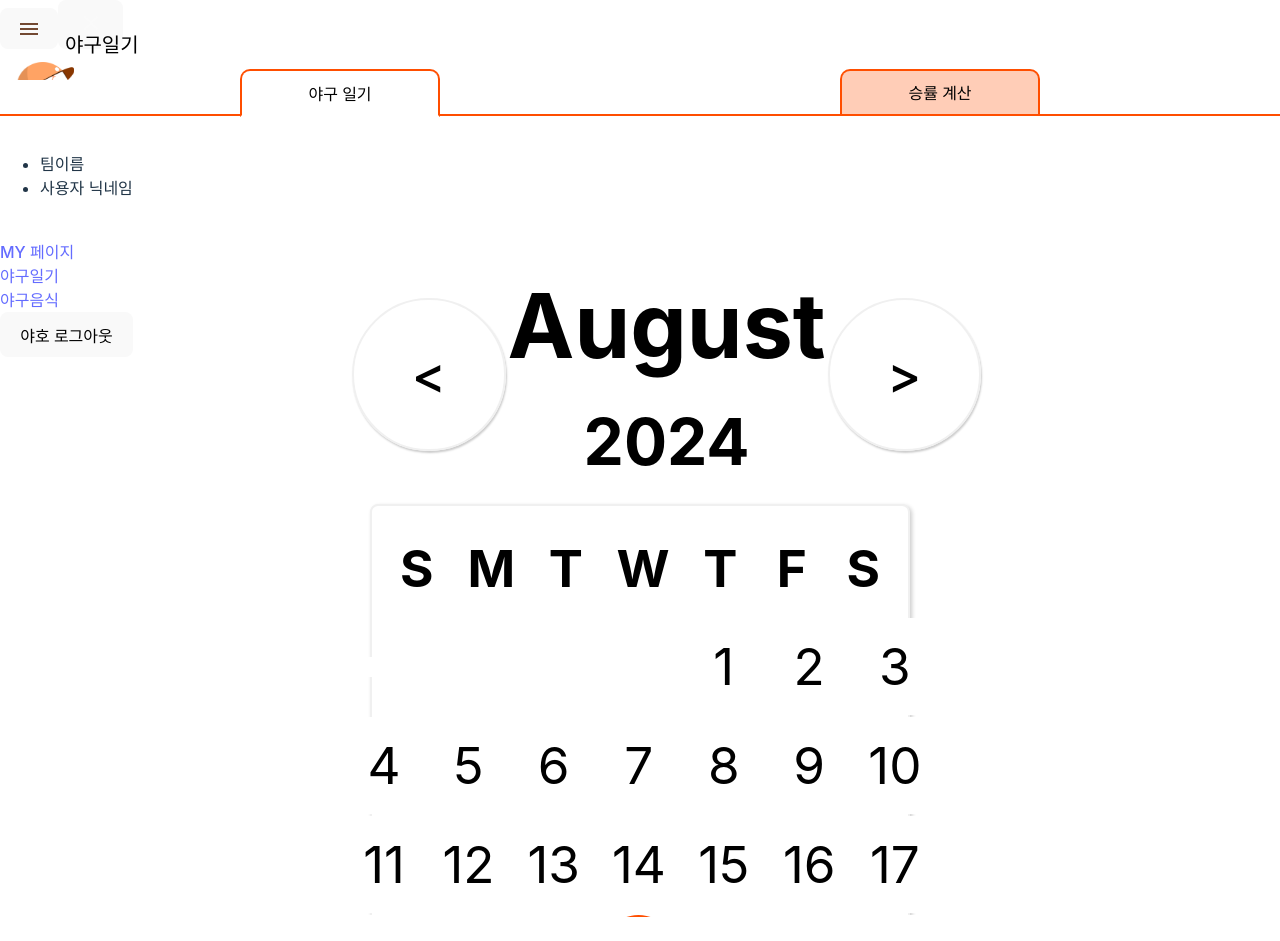
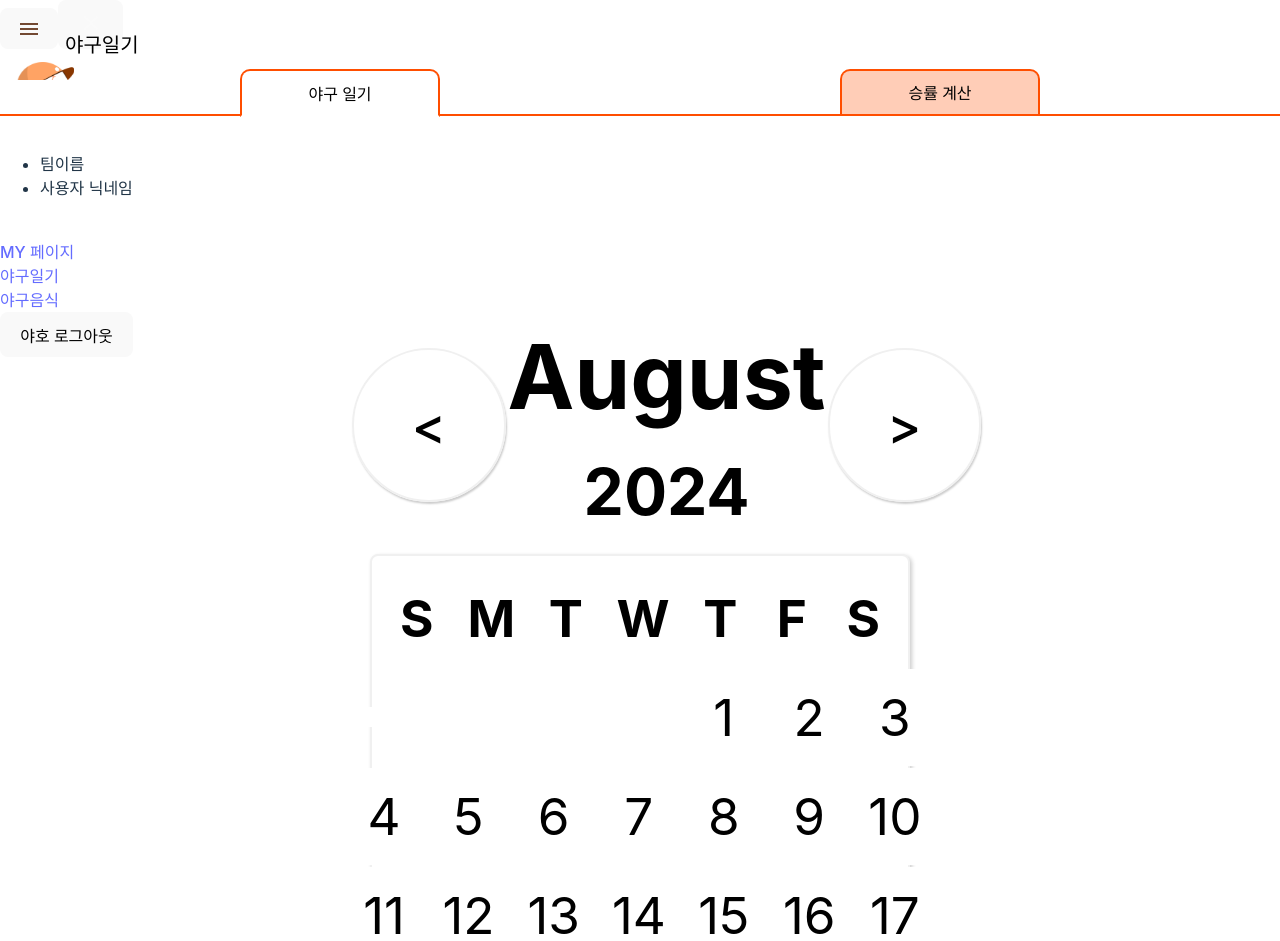
Before and after one commit to YahoProject/Yaho_FrontEnd, a React (Vite) app: page /calendar in a window 1280 px wide. Shown: the top 941 px of the page. Built offline with nearby package versions, Linux system fonts and the light colour scheme; no server answers; the HTML template or start-up script is replaced by a standard one.

Commit message:
Update CustomCalendar.css

```diff
--- a/src/styles/CustomCalendar.css
+++ b/src/styles/CustomCalendar.css
@@ -1,5 +1,4 @@
 body{
-
   background-color: white;
   overflow-y: auto;
 }
@@ -9,7 +8,7 @@ body{
   display: flex;
   justify-content: center;
   height: 60vh;
-  margin-top:10px;
+  margin-top: 53px;
 }
 
 .custom-calendar {
@@ -20,17 +19,15 @@ body{
   height: 80%;
   max-height: 90%;
 }
-
 .calendar-header {
   display: flex;
   align-items: center;
   justify-content: space-between;
   padding: 12px;
-  margin-top:15px;
+  margin-top:30px;
   color: black;
   width: 100%;
 }
-
 .calendar-title-container {
   display: flex;
   flex-direction: column;
@@ -42,15 +39,12 @@ body{
   font-weight: bold;
   text-align: center;
 }
-
 .calendar-title__month {
   font-size: 7vw;
 }
-
 .calendar-title__year {
   font-size: 5vw;
 }
-
 .calendar-border {
   display: flex;
   flex-direction: column;
@@ -78,28 +72,24 @@ body{
   align-items: center;
   justify-content: center;
 }
-
 .calendar-weekdays {
   display: grid;
   grid-template-columns: repeat(7, 1fr);
   gap: 6px;
   text-align: center;
 }
-
 .calendar-weekday {
   font-weight: bold;
   color:black;
   padding: 12px;
   font-size: 4vw;
 }
-
 /* 달력 날짜 스타일 */
 .calendar-days {
   display: grid;
   grid-template-columns: repeat(7, 1fr);
   gap: 2px;
 }
-
 .calendar-day {
   background: white;
   color: black;
@@ -110,8 +100,6 @@ body{
   padding: 10px;
   font-size: 4vw;
 }
-
-
 .calendar-day.today {
   background-color: #FF4E00;
   color: white;
```
